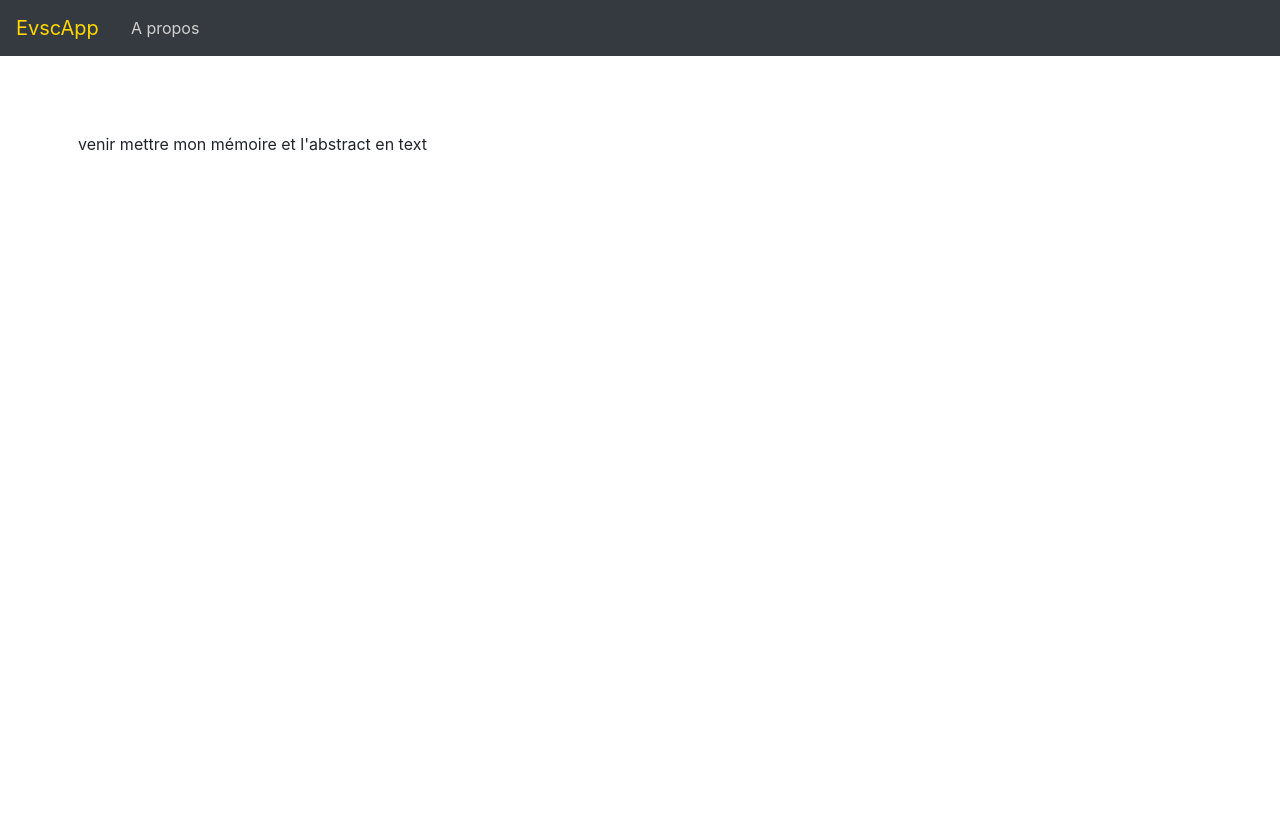
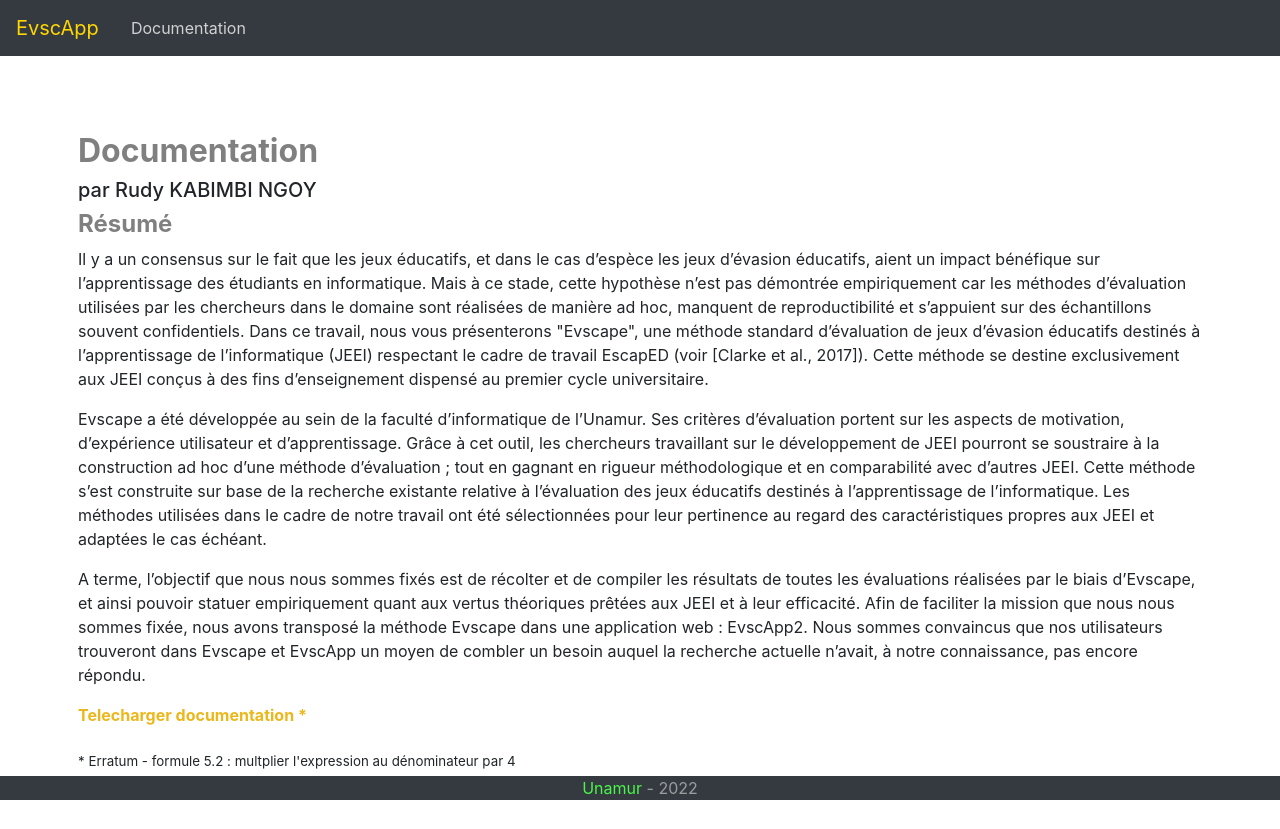
Before and after one commit to rkabimbi/evscape_flask_ok, a Flask app: page /aPropos in a window 1280 px wide. Before the commit the page ends 151 px from the top, so only its background shows below. Run offline with Flask 2, Linux system fonts and the light colour scheme; some libraries are stand-ins or nearby versions.

Commit message:
apropos et d'autres bircoles ok

```diff
--- a/my_app/templates/aPropos.html
+++ b/my_app/templates/aPropos.html
@@ -12,7 +12,33 @@
 
 {% block body %}
 <body onload="changerImageFond()"> </body>
-    venir mettre mon mémoire et l'abstract en text
+    <h2  style="color: grey;font-weight: bold;">Documentation  </h2>
+    <h5> par Rudy KABIMBI NGOY  </h4>
+
+    <h4 style="color: grey;font-weight: bold;"> Résumé</h4>
+
+    <p>
+        Il y a un consensus sur le fait que les jeux éducatifs, et dans le cas d’espèce les jeux d’évasion éducatifs, aient un impact bénéfique sur l’apprentissage des étudiants en informatique. Mais à ce stade, cette hypothèse n’est pas démontrée empiriquement car les méthodes d’évaluation utilisées par les chercheurs dans le domaine sont réalisées de manière ad hoc, manquent de reproductibilité et s’appuient sur des échantillons souvent confidentiels.
+        Dans ce travail, nous vous présenterons "Evscape", une méthode standard d’évaluation de jeux d’évasion éducatifs destinés à l’apprentissage de l’informatique (JEEI) respectant le cadre de travail EscapED (voir [Clarke et al., 2017]). Cette méthode se destine exclusivement aux JEEI conçus à des fins d’enseignement dispensé au premier cycle universitaire.
+
+    </p>
+    <p>
+        Evscape a été développée au sein de la faculté d’informatique de l’Unamur. Ses critères d’évaluation portent sur les aspects de motivation, d’expérience utilisateur et d’apprentissage. Grâce à cet outil, les chercheurs travaillant sur le développement de JEEI pourront se soustraire à la construction ad hoc d’une méthode d’évaluation ; tout en gagnant en rigueur méthodologique et en comparabilité avec d’autres JEEI. Cette méthode s’est construite sur base de la recherche existante relative à l’évaluation des jeux éducatifs destinés à l’apprentissage de l’informatique. Les méthodes utilisées dans le cadre de notre travail ont été sélectionnées pour leur pertinence au regard des caractéristiques propres aux JEEI et adaptées le cas échéant.
+
+    </p>
+
+    <p>
+
+        A terme, l’objectif que nous nous sommes fixés est de récolter et de compiler les résultats de toutes les évaluations réalisées par le biais d’Evscape, et ainsi pouvoir statuer empiriquement quant aux vertus théoriques prêtées aux JEEI et à leur efficacité. Afin de faciliter la mission que nous nous sommes fixée, nous avons transposé la méthode Evscape dans une application web : EvscApp2. Nous sommes convaincus que nos utilisateurs trouveront dans Evscape et EvscApp un moyen de combler un besoin auquel la recherche actuelle n’avait, à notre connaissance, pas encore répondu.
+
+    </p>
+
+
+        <a href ="/static/img/Memoire_main_compressed.pdf" attributes-list target="_blank" style="color:rgb(236, 183, 26);font-weight:bold"> Telecharger documentation *</a>
+
+        <p style="margin-top: 25px; font-size: smaller;"> *  Erratum - formule 5.2 : multplier l'expression au dénominateur par 4</p>
+
+
 
     </div>
      <script src="{{ url_for('static',filename='js/fonctions_APropos.js')}}"></script>
--- a/my_app/templates/parentPage.html
+++ b/my_app/templates/parentPage.html
@@ -13,7 +13,7 @@
         <nav class="navbar navbar-expand-md navbar-dark bg-dark fixed-top ">
             <ul class="nav"><!-- ul : liste non ordonnée-->
                 <a class="navbar-brand" style="color: gold;" href="/">EvscApp</a><!-- Un bouton "Logo"-->
-                <li class="nav-item"><a class="nav-link active " href="/aPropos">A propos</a></li>
+                <li class="nav-item"><a class="nav-link active " href="/aPropos">Documentation</a></li>
                 {% if currentUser.is_authenticated%}<!-- Si utilisateur connecté alors il voit le menu suivant-->
                     <li class="nav-item"><a class="nav-link active" href="/flux">Indicateurs Clés</a></li>
                     <li class="nav-item"><a class="nav-link active" href="/mesJEEI"> Jeux d'Evasion</a></li>
@@ -66,11 +66,16 @@
 
         <div style="margin-top: 25px;">
         <footer class="footer text-white-50 bg-dark" >
+            <div >
             {% if currentUser.is_authenticated%}
 
                 <p class="text-white-50 bg-dark" style="padding-top: 10px;">Utilisateur connecté  :   <strong>  <font color="gold"> {{currentUser.firstname}} {{currentUser.lastname}}</font></strong> </p>
 
             {%endif%}
+            </div>
+            <div >
+                <a href="www.unamur.be/info" style="color: rgb(72, 247, 72);"> Unamur </a>- 2022
+            </div>
         </footer >
         </div>
 
```
Also changed, not shown: 1 other file.
